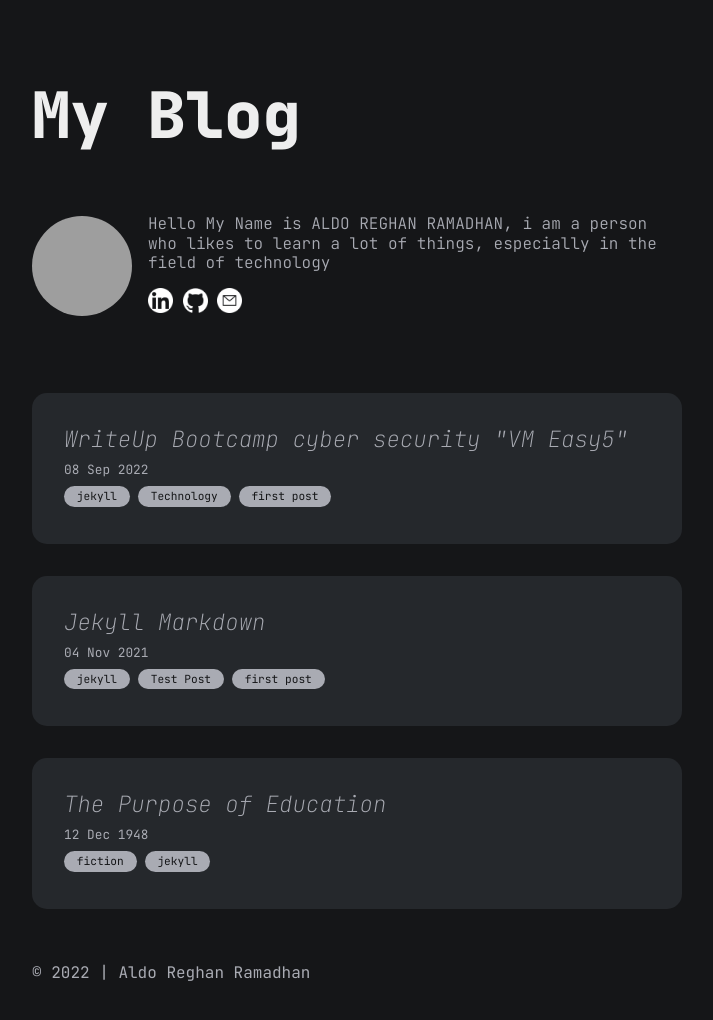
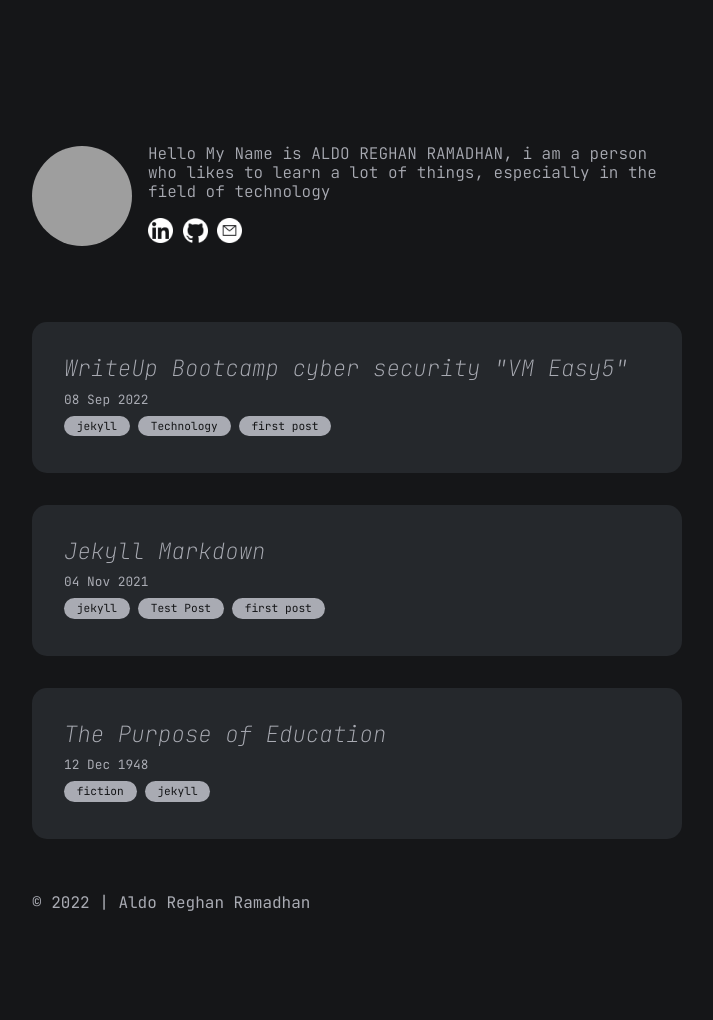
Before and after one commit to AldoReghan/aldoreghan.github.io, a Jekyll site: the page built from index.md, in a window 1280 px wide, cut to the strip 0-1037 px from the top of the page. Shown: the top 1020 px of the strip, without its empty margins (283-996 px from the left). Built offline with Jekyll 4.4.1, drawn with Linux system fonts in a browser that asks for light colours; after the commit the page ends 967 px from its top, so only the background shows below that; grey boxes are pictures that could not be loaded.

Commit message:
change theme

```diff
--- a/_includes/header.html
+++ b/_includes/header.html
@@ -1,4 +1,4 @@
 <header>
   <!-- <a class="site-title" href="{{site.baseurl}}/">{{site.title}}</a> -->
-  <a class="site-title" href="{{site.baseurl}}/">My Blog</a>
+  <a class="site-title" href="{{site.baseurl}}/"></a>
 </header>
```
